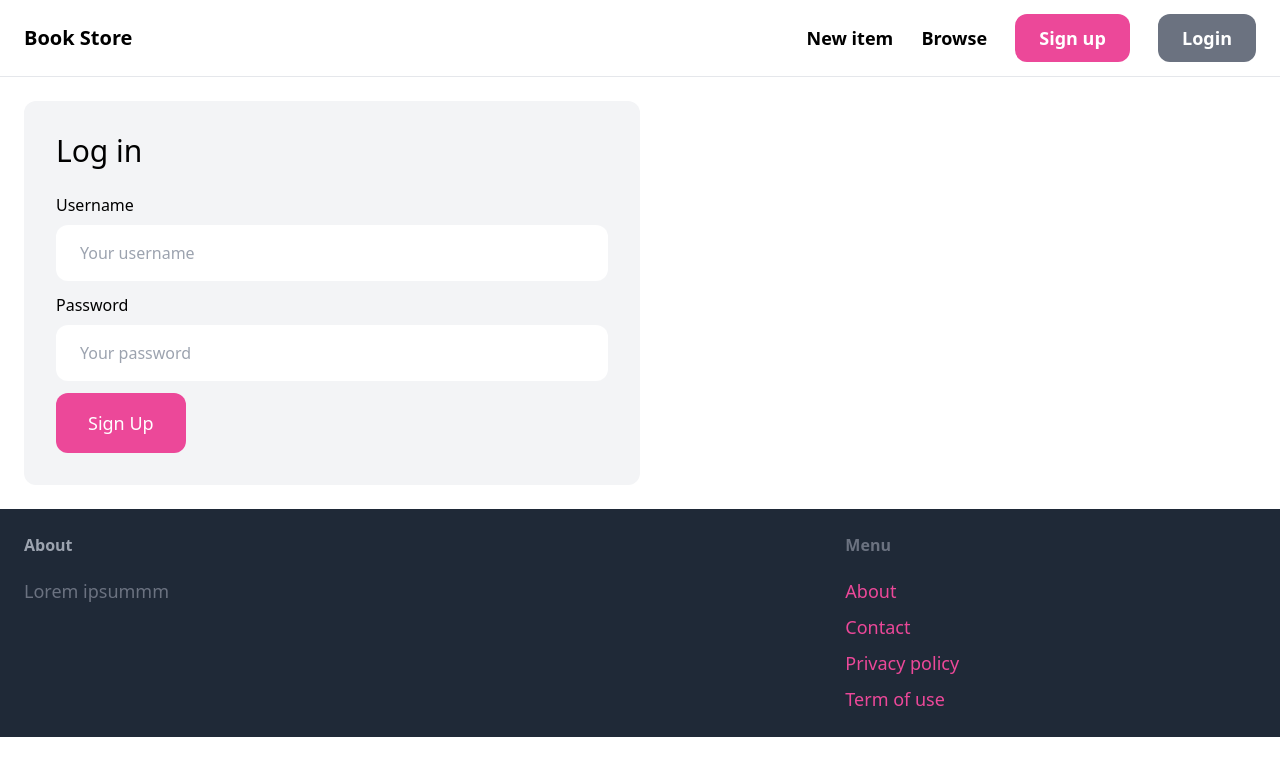
After one commit to aysenurcftc/Django_BookStore, a Django app: page /login/ in a window 1280 px wide. The commit adds this page. Shown: the top 776 px of the page. Run offline with Django 5.2, Linux system fonts and the light colour scheme; some libraries are stand-ins or nearby versions.

Commit message:
add login

```diff
--- a/core/forms.py
+++ b/core/forms.py
@@ -1,5 +1,5 @@
 from django import forms
-from django.contrib.auth.forms import UserCreationForm
+from django.contrib.auth.forms import UserCreationForm, AuthenticationForm
 from django.contrib.auth.models import User
 
 
@@ -25,3 +25,17 @@ class SignUpForm(UserCreationForm):
         'placeholder': 'Repeat password',
         'class': 'w-full py-4 px-6 rounded-xl'
     }))
+
+
+
+class LoginForm(AuthenticationForm):
+
+     username = forms.CharField(widget=forms.TextInput(attrs={
+        'placeholder': 'Your username',
+        'class': 'w-full py-4 px-6 rounded-xl'
+    }))
+
+     password = forms.CharField(widget=forms.PasswordInput(attrs={
+        'placeholder': 'Your password',
+        'class': 'w-full py-4 px-6 rounded-xl'
+    }))
--- a/core/templates/core/base.html
+++ b/core/templates/core/base.html
@@ -17,16 +17,29 @@
         >
         <a href="#" class="text-lg font-semibold hover:text-gray-500">Browse</a>
 
+        {% if request.user.is_authenticated %}
+        <a
+        href="#"
+        class="px-6 py-3 text-lg font-semibold bg-pink-500 text-white rounded-xl hover:bg-pink-700"
+        >Inbox</a
+      >
+      <a
+        href="#"
+        class="px-6 py-3 text-lg font-semibold bg-gray-500 text-white rounded-xl hover:bg-gray-700"
+        >Dashboard</a
+      >
+        {% else %}
           <a
             href="{% url 'core:signup' %}"
             class="px-6 py-3 text-lg font-semibold bg-pink-500 text-white rounded-xl hover:bg-pink-700"
             >Sign up</a
           >
           <a
-          href="#"
+            href="{% url 'core:login' %}"
             class="px-6 py-3 text-lg font-semibold bg-gray-500 text-white rounded-xl hover:bg-gray-700"
-          >Log in</a
+            >Login</a
           >
+        {% endif %}
       </div>
     </nav>
 
--- a/core/templates/core/index.html
+++ b/core/templates/core/index.html
@@ -19,6 +19,7 @@ Welcome
                         <div>
                             <img src="{{ item.image.url }}"  class="mx-auto rounded-t-xl">
                         </div>
+                        <hr>
 
                         <div class="p-6 bg-white rounded-b-xl">
                             <h2 class="text-2xl">
--- /dev/null
+++ b/core/templates/core/login.html
@@ -0,0 +1,38 @@
+{% extends "core/base.html" %}
+
+{%block title%} Log in {% endblock %}
+
+{% block content %}
+
+<div class="w-1/2 my-6 my-auto p-8 bg-gray-100 rounded-xl">
+  <h1 class="mb-6 text-3xl">Log in</h1>
+
+  <form method="post" action=".">
+    {% csrf_token %}
+
+    <div class="mb-3">
+      <label class="inline-block mb-2">Username</label> <br />
+      {{ form.username }}
+    </div>
+
+    <div class="mb-3">
+      <label class="inline-block mb-2">Password</label> <br />
+      {{ form.password }}
+    </div>
+
+    {% if form.errors or form.non_field_errors %}
+    <div class="mb-3 p-6 bg-red-100 rounded-xl">
+      {% for field in form%} {{ field.errors }} {% endfor %} {{
+      form.non_field_errors }}
+    </div>
+    {% endif %}
+
+    <button
+      class="py-4 px-8 text-lg bg-pink-500 hover:bg-pink-700 rounded-xl text-white"
+    >
+      Sign Up
+    </button>
+  </form>
+</div>
+
+{% endblock %}
--- a/core/urls.py
+++ b/core/urls.py
@@ -1,7 +1,8 @@
 
-
+from django.contrib.auth import views as auth_views
 from django.urls import path
 from . import views
+from .forms import LoginForm
 
 app_name = "core"
 
@@ -10,6 +11,8 @@ urlpatterns = [
     path('', views.index, name='index'),
     path('contact/', views.contact, name='contact'),
     path('signup/', views.signup, name='signup'),
+    path('login/', auth_views.LoginView.as_view(template_name="core/login.html", authentication_form=LoginForm), name='login'),
+
 
 
 ]
--- a/store/settings.py
+++ b/store/settings.py
@@ -122,6 +122,12 @@ STATIC_URL = 'static/'
 MEDIA_URL = 'media/'
 MEDIA_ROOT = BASE_DIR  / 'media'
 
+LOGIN_URL = "/login/"
+LOGIN_REDIRECT_URL = "/"
+LOGOUT_REDIRECT_URL = "/"
+
+
+
 # Default primary key field type
 # https://docs.djangoproject.com/en/5.0/ref/settings/#default-auto-field
 
```
Also changed, not shown: db.sqlite3. Lines whose indentation alone changed are shown as unchanged.
